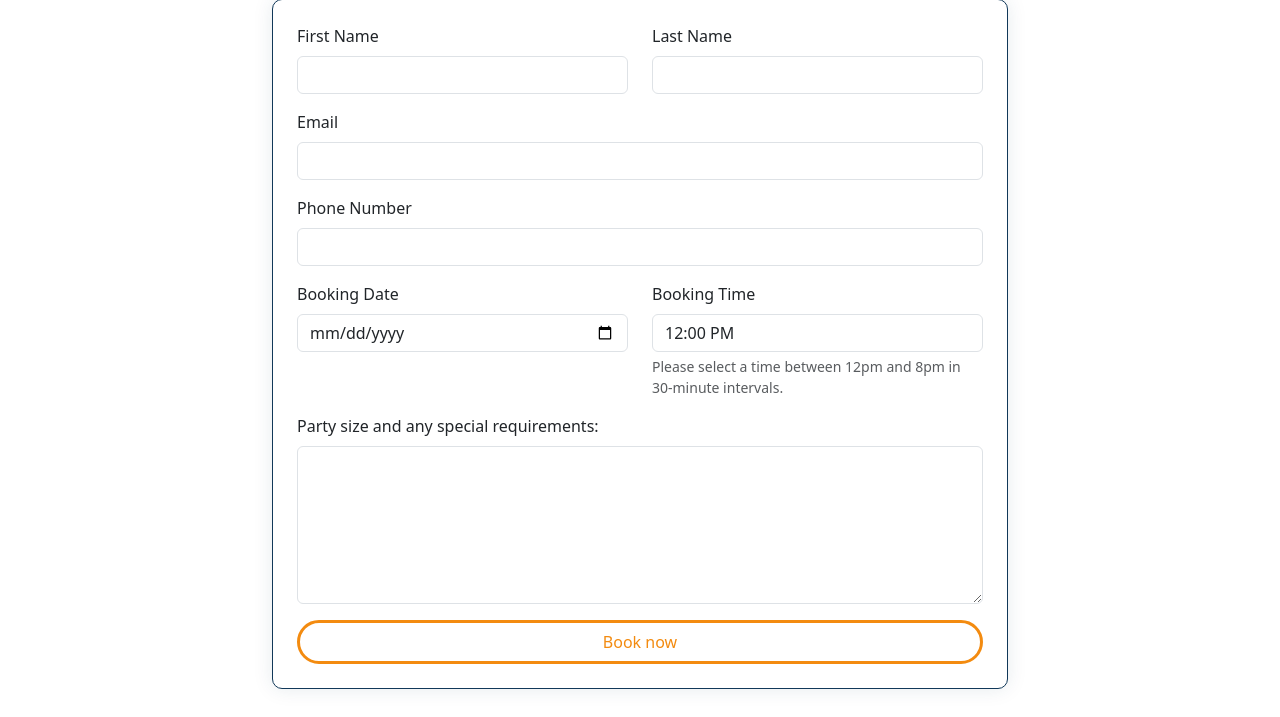
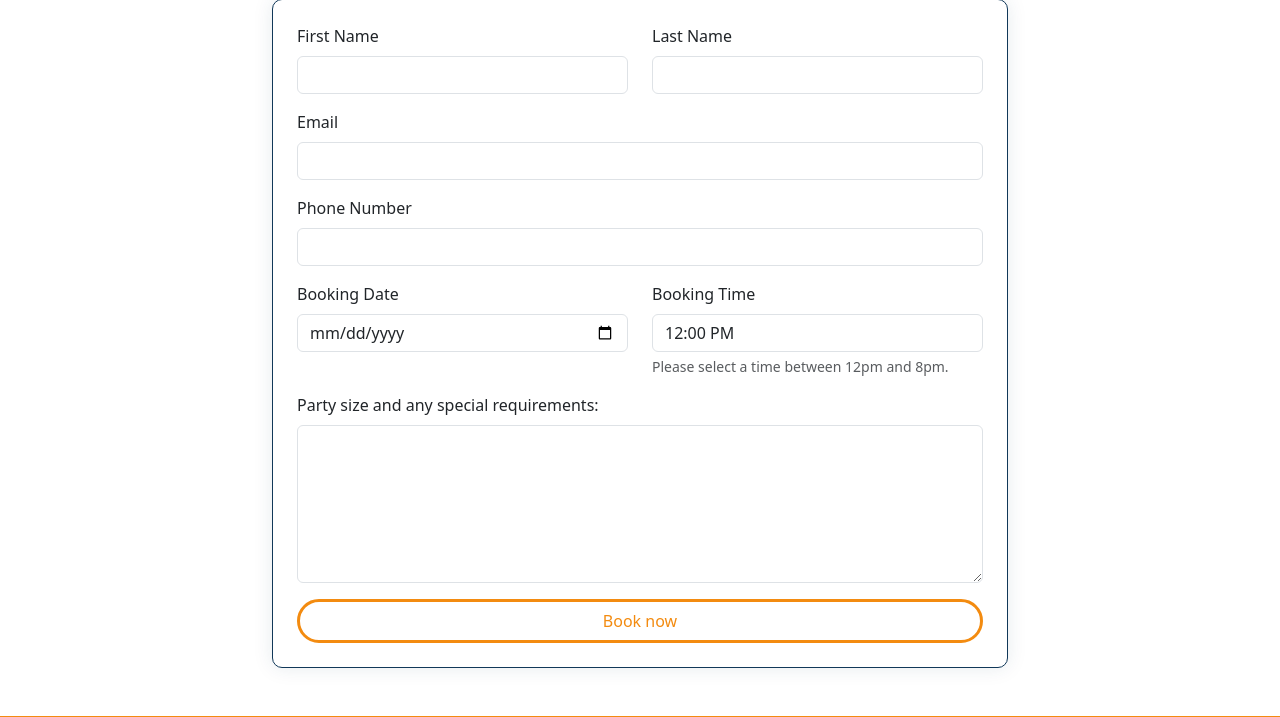
Before and after one commit to naomihunt25/the-cove, a Django app: page /bookings/new/ in a window 1280 px wide. Shown: the part 595-1312 px from the top of the page. Run offline with Django 5.2, Linux system fonts and the light colour scheme; the visitor is signed in with stand-in values (Sample User, id 1); some libraries are stand-ins or nearby versions.

Commit message:
feat: update booking form html

```diff
--- a/bookings/templates/bookings/booking_form.html
+++ b/bookings/templates/bookings/booking_form.html
@@ -82,7 +82,7 @@
             {{ form.booking_time }}
 
             <div class="form-text">
-              Please select a time between 12pm and 8pm in 30-minute intervals.
+              Please select a time between 12pm and 8pm.
             </div>
 
             {% if form.booking_time.errors %}
```
